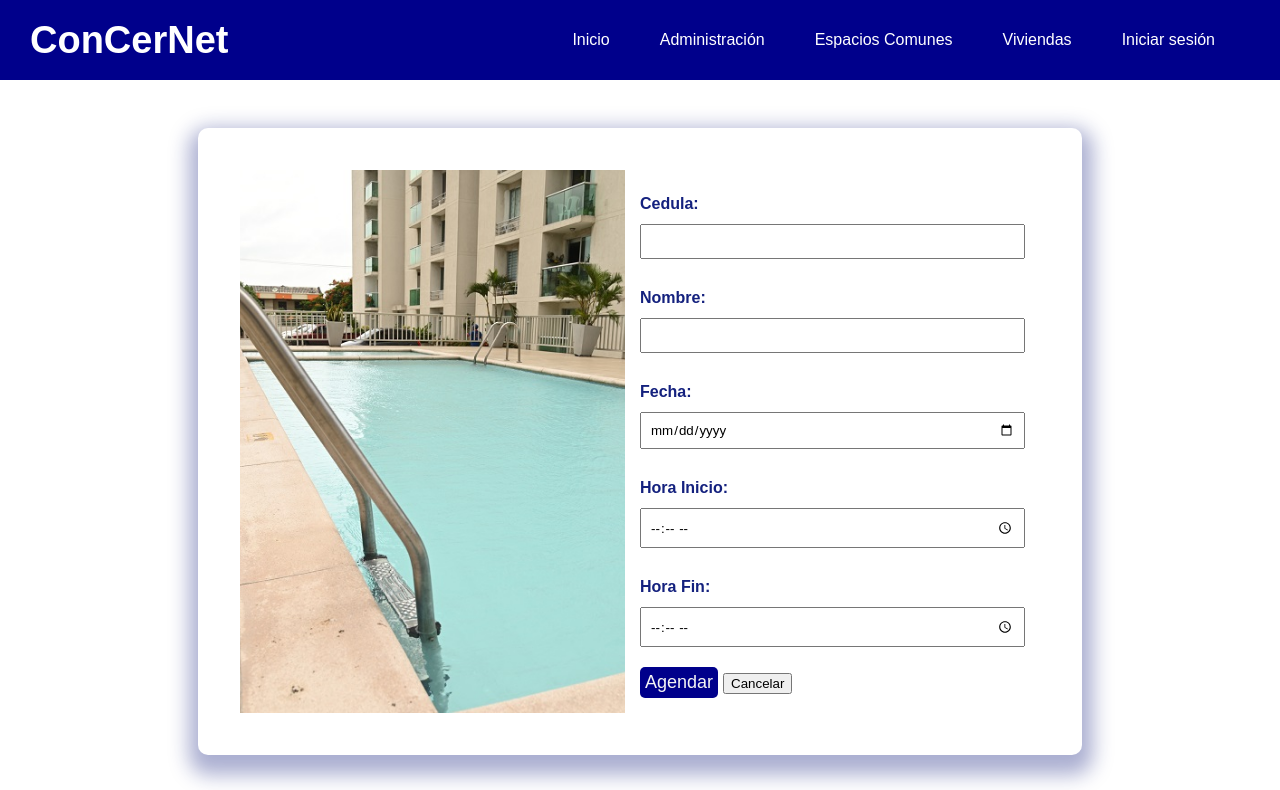
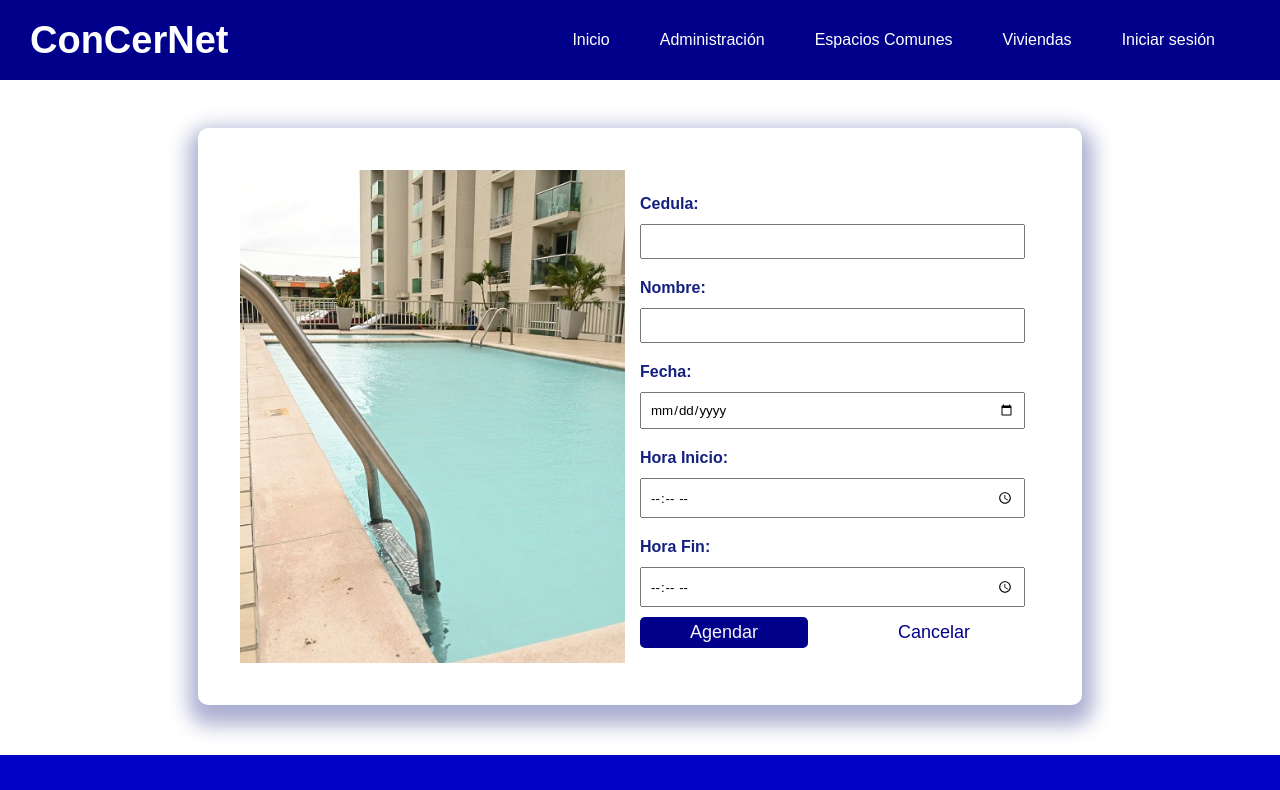
Before and after one commit to ConCerNet/ConCerNet, a React (Create React App) app in the folder concernet/: page /Espacios/1 in a window 1280 px wide. Shown: the top 790 px of the page. Built offline with nearby package versions, Linux system fonts and the light colour scheme.

Commit message:
actualizacion css completo

```diff
--- a/concernet/src/Pages/Agendamiento.jsx
+++ b/concernet/src/Pages/Agendamiento.jsx
@@ -40,7 +40,7 @@ const Agendamiento = () => {
 
               <div className="buttonContainer">
                 <button type="submit" className="botonAgendar">Agendar</button>
-                <Link to="/Espacios" className="botonCancelar"><button id="cancelar">Cancelar</button></Link>
+                <Link to="/Espacios" className="botonCancelar">Cancelar</Link>
               </div>
             </div>
         </form>
--- a/concernet/src/Styles/Agendamiento.css
+++ b/concernet/src/Styles/Agendamiento.css
@@ -53,17 +53,15 @@
 .calendarioimputs input[type="time"] {
     width: 100%; /* Ajusta el tamaño del input */
     box-sizing: border-box;
-    margin-bottom: 10px;
     padding: 8px; /* Ajusta el padding según lo que prefieras */
 }
 
-.botonContainer {
+.buttonContainer {
     display: flex;
-    gap: 50px; /* Añade espacio entre los botones */
-    margin-top: 10px; /* Da espacio adicional si es necesario */
+    gap: 40px; /* Añade espacio entre los botones */
 }
 
-.botonAgendar, .botonCancelar {
+.botonAgendar {
     flex: 1; /* Hace que ambos botones se expandan de forma proporcional */
     text-align: center;
     background-color: darkblue;
@@ -71,14 +69,22 @@
     cursor: pointer;
     font-size: 18px;
     border-radius: 5px;
-    padding: 5px;
+    padding: 5px 50px;
     border: none;
     animation: animacion2 1s ease-out forwards;
 }
 
 .botonCancelar {
+    display: inline-block; /* Asegura que actúe como un botón */
     background-color: white;
     color: darkblue;
+    text-align: center;
+    cursor: pointer;
+    font-size: 18px;
+    border-radius: 5px;
+    padding: 5px 50px;
+    text-decoration: none; /* Quita el subrayado típico de los enlaces */
+    animation: animacion2 1s ease-out forwards;
 }
 
 .botonAgendar:hover {
```
